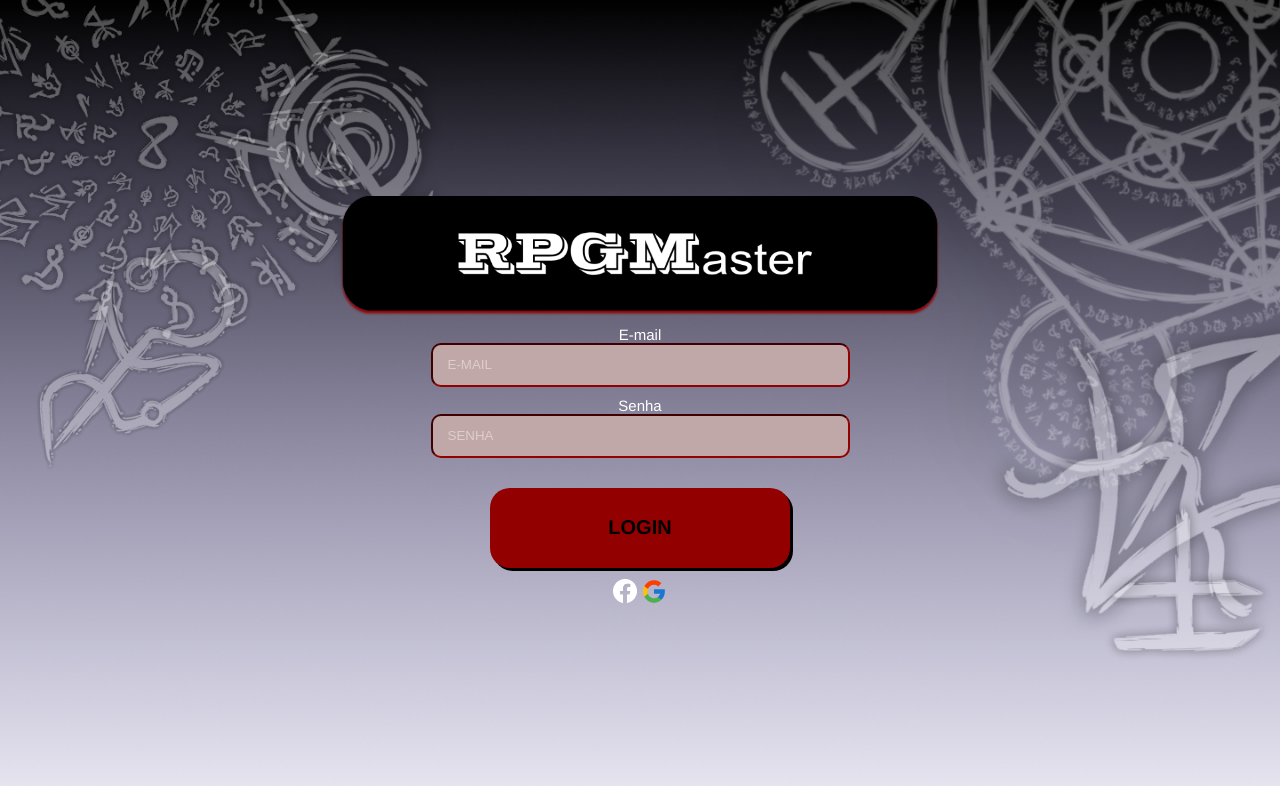
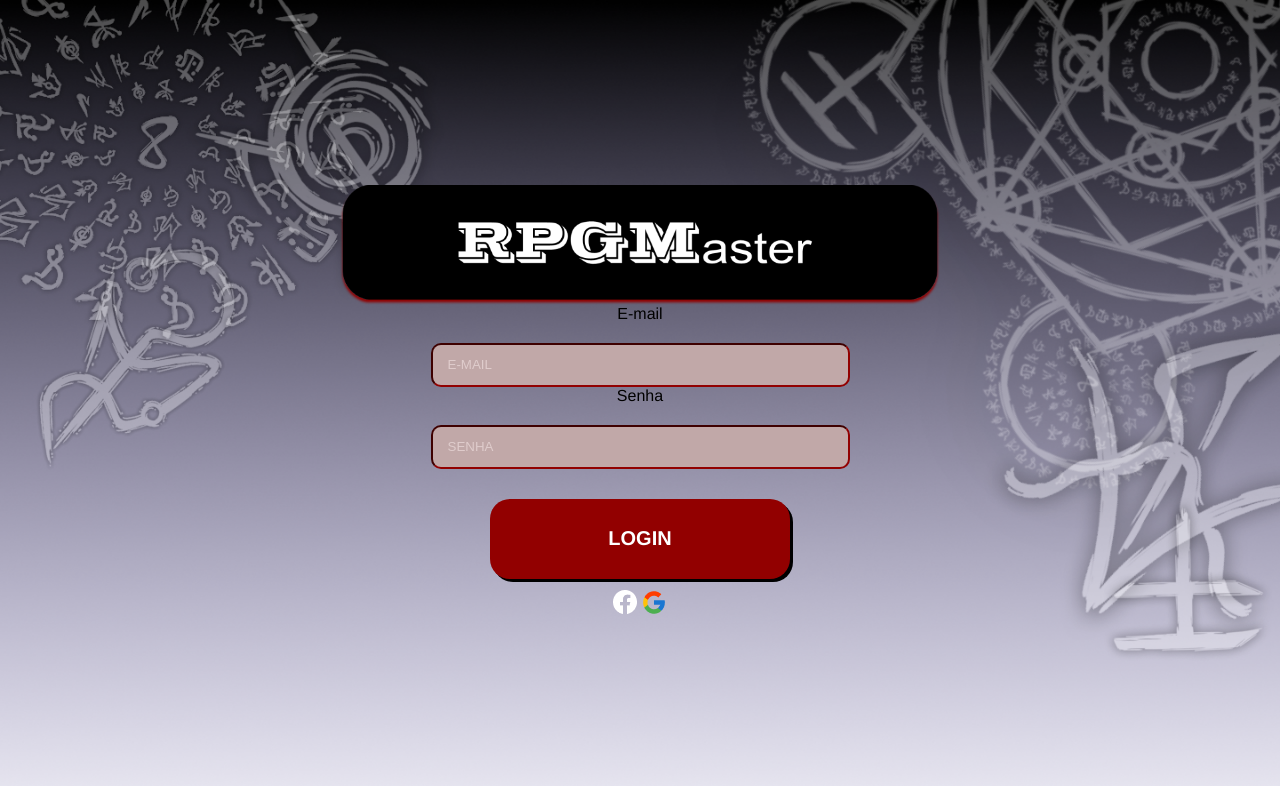
Before and after one commit to AmandaTSantos18/projeto-rpg, a PHP site: page /tela3login.html in a window 1280 px wide. Shown: the top 786 px of the page. Run offline with PHP 8.4, Linux system fonts and the light colour scheme.

Commit message:
Update estilotela3login.css

```diff
--- a/css/estilotela3login.css
+++ b/css/estilotela3login.css
@@ -31,6 +31,8 @@ body
     font-size: 20px;
     font-weight: bold;
     box-shadow: black 3px 3px;
+
+    color: white;
 }
 
 .alinhado
@@ -54,22 +56,12 @@ a
     color: white;
 }
 
-.escrita
-{
-    font-size: 15px;
-    margin-top: 10px;
-    display: flex;
-    align-items: center;
-    justify-content: center;
-    font-family: 'Franklin Gothic Medium', 'Arial Narrow', Arial, sans-serif;
-    color: white
-}
-
 .input
 {
     width: 400px;
     height: 40px;
     padding:  0 0 0 15px;
+    margin-top: 20px;
     border-radius: 10px;
     border-color: rgba(146, 0, 0, 1);
     background: rgb(193, 168, 168);
```
